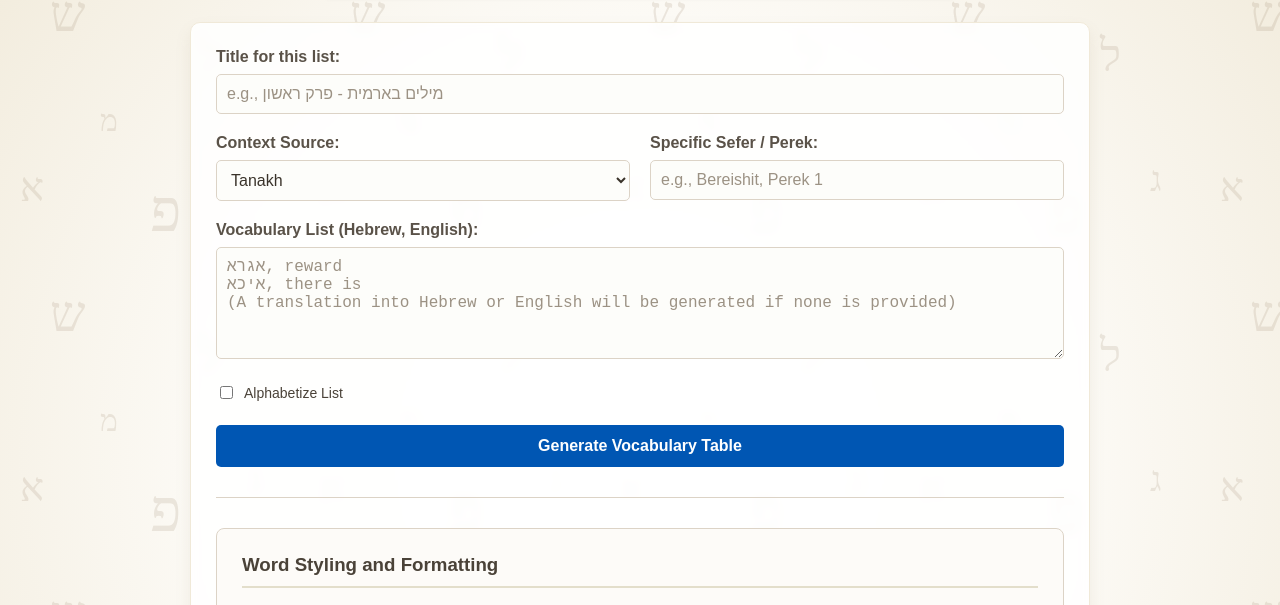
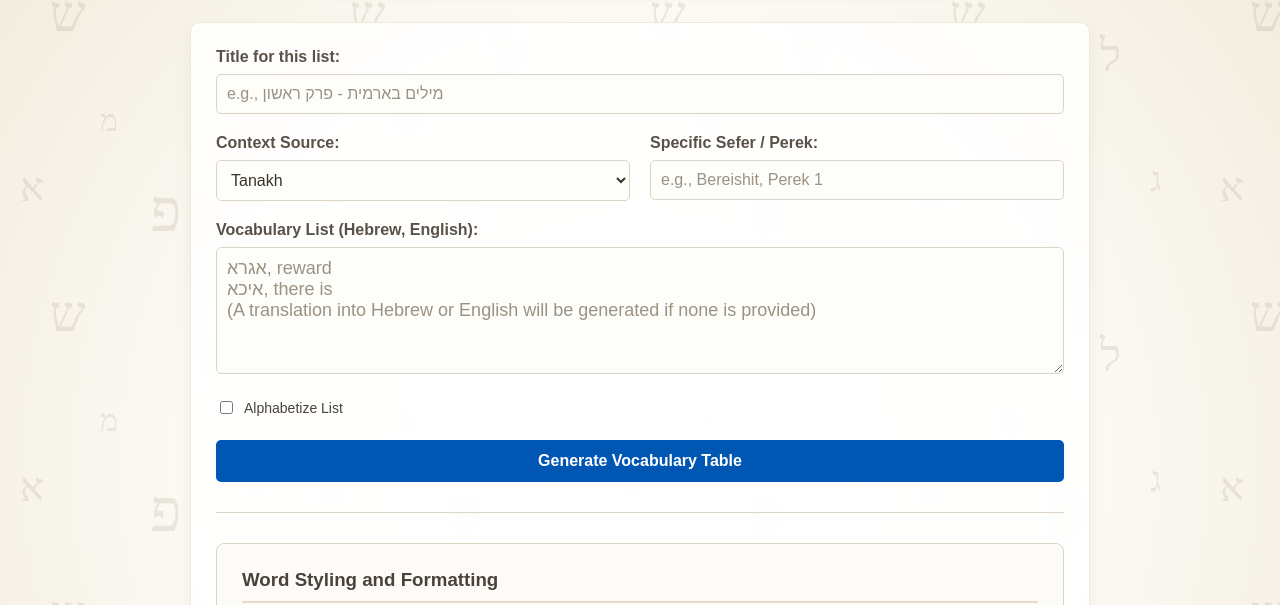
Before and after one commit to rdaisrael/Penina, a website: page PeninaPlus-vocab-builder/index.html in a window 1280 px wide. Shown: the part 149-754 px from the top of the page. Drawn offline with Linux system fonts and the light colour scheme.

Commit message:
Add files via upload

```diff
--- a/PeninaPlus-vocab-builder/index.html
+++ b/PeninaPlus-vocab-builder/index.html
@@ -138,10 +138,15 @@
         label { font-weight: bold; display: block; margin-bottom: 8px; color: #5a5248; }
 
         input[type="text"], textarea, select {
-            width: 100%; padding: 10px; border: 1px solid #dcd3c6;
-            border-radius: 5px; box-sizing: border-box; font-size: 16px;
-            background-color: #fdfdfa; color: #3a332a; transition: border-color 0.2s;
-        }
+    width: 100%; padding: 10px; border: 1px solid #dcd3c6;
+    border-radius: 5px; box-sizing: border-box; font-size: 16px;
+    background-color: #fdfdfa; color: #3a332a; transition: border-color 0.2s;
+    font-family: inherit;
+}
+
+textarea, .hebrew-input, .strict-hebrew-input {
+    font-size: 18px;
+}
         select:focus, textarea:focus, input[type="text"]:focus {
             outline: none; border-color: #b5a898; background-color: #ffffff;
         }
```
